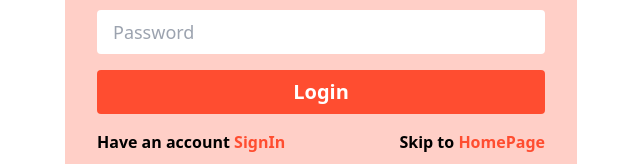
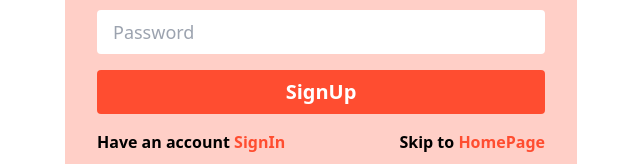
Before and after one commit to shivanshlearnify/carRental, a React (Vite) app: page /signUp in a window 1280 px wide. Shown: the part 402-566 px from the top of the page, without its empty margins (319-959 px from the left). Built offline with nearby package versions, Linux system fonts and the light colour scheme; what tailwindcss-gradients would draw is missing.

Commit message:
updates on signup page

```diff
--- a/src/pages/registration/Signup.jsx
+++ b/src/pages/registration/Signup.jsx
@@ -25,7 +25,7 @@ const Signup = () => {
             />
           </div>
           <button className="w-full bg-[#ff4d30] my-4 rounded text-xl font-semibold text-white py-2">
-            Login
+            SignUp
           </button>
           <div className="flex justify-between">
             <p className="font-semibold">
```
